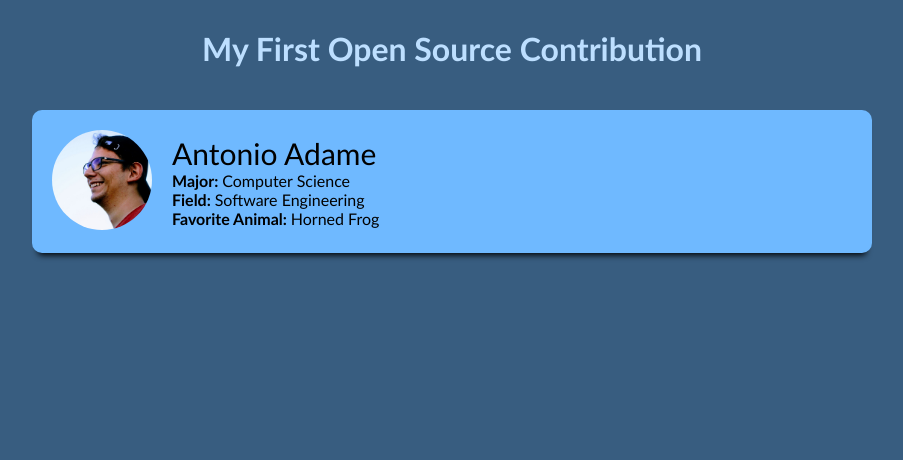
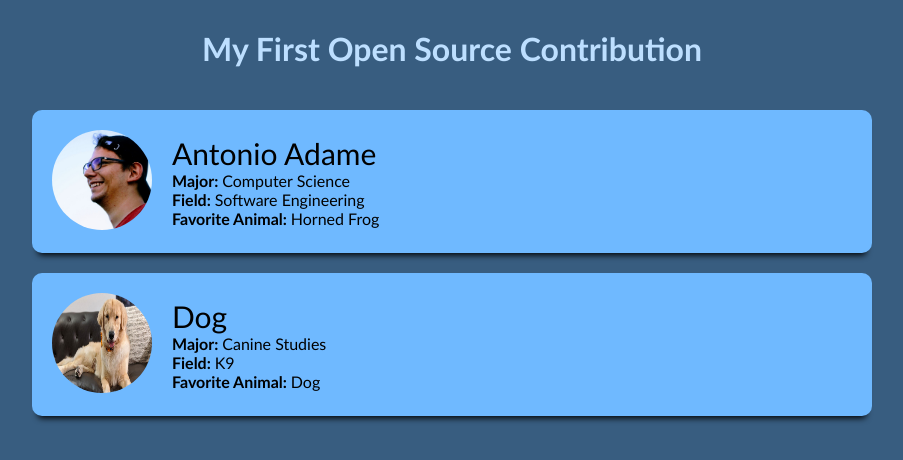
Before and after one commit to aadame3311/opensource-workshop, a plain HTML site: page index.html in a window 1280 px wide. Shown: the whole page, without its empty margins (188-1091 px from the left). Drawn offline with Linux system fonts and the light colour scheme.

Commit message:
added dog list item

```diff
--- a/index.html
+++ b/index.html
@@ -34,6 +34,23 @@
                 </div>
             </div>
             <!-- END OF SECTION -->
+            <!-- COPY, PASTE, THEN EDIT THIS SECTION -->
+            <div class="student-item">
+                <!-- profile image -->
+                <div class="profile-image">
+                    <img src='./assets/profile-pictures/dog.jpg' />
+                </div>
+                <!-- enter ssn below >:) -->
+                <div class="profile-info-container">
+                    <div class="profile-info">
+                        <div class="name">Dog</div>
+                        <div class="major"><b>Major: </b>Canine Studies</div>
+                        <div class="field"><b>Field: </b>K9</div>
+                        <div class="favorite-animal"><b>Favorite Animal: </b> Dog</div>
+                    </div>
+                </div>
+            </div>
+            <!-- END OF SECTION -->
 
 
         </div>
```
Also changed, not shown: assets/profile-pictures/dog.jpg (added).
